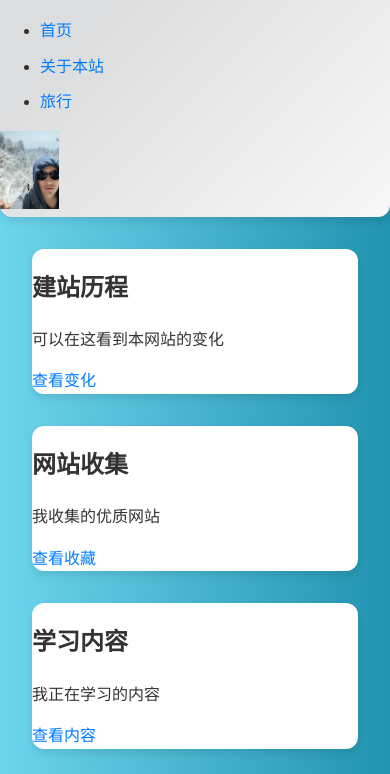
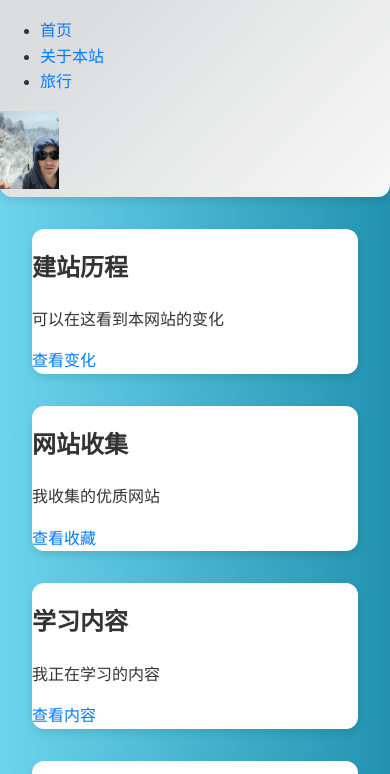
Before and after one commit to Jilm-W/Jilm-W.github.io, a plain HTML site: page index.html in a window 390 px wide. Shown: the part 76-850 px from the top of the page. Drawn offline with Linux system fonts and the light colour scheme.

Commit message:
Add files via upload

```diff
--- a/style.css
+++ b/style.css
@@ -92,14 +92,3 @@ footer {
   }
 }
 /* style.css */
-
-/* 移动设备上的样式 */
-@media (max-width: 768px) {
-  nav ul {
-    flex-direction: column;
-  }
-
-  nav li {
-    margin-bottom: 10px;
-  }
-}
```
